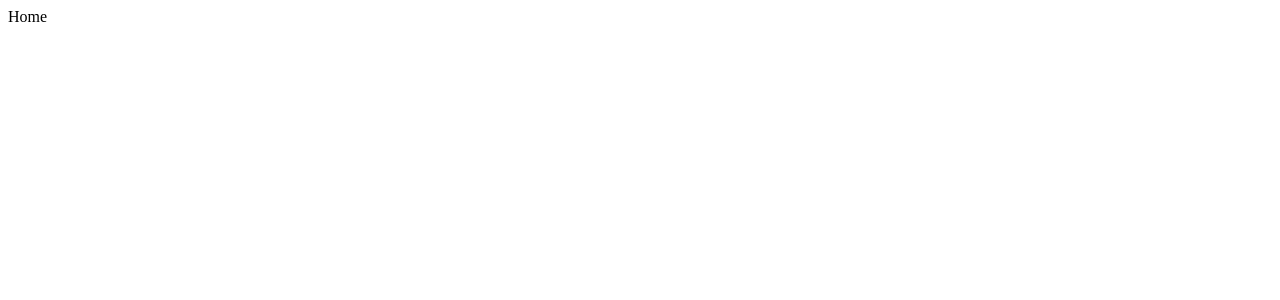
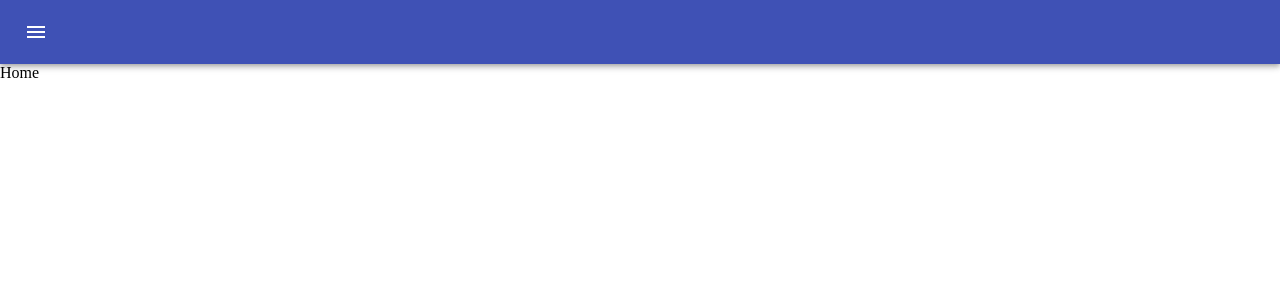
Before and after one commit to KanRMUTL/React-Jsonplaceholder, a React (Create React App) app: page / in a window 1280 px wide. Shown: the top 300 px of the page. Built offline with nearby package versions, Linux system fonts and the light colour scheme.

Commit message:
changed styled of layout

```diff
--- a/public/index.html
+++ b/public/index.html
@@ -24,6 +24,12 @@
       Learn how to configure a non-root public URL by running `npm run build`.
     -->
     <title>React App</title>
+    <style>
+      * {
+        margin: 0;
+        padding: 0;
+      }
+    </style>
   </head>
   <body>
     <noscript>You need to enable JavaScript to run this app.</noscript>
--- a/src/App.tsx
+++ b/src/App.tsx
@@ -4,11 +4,13 @@ import { BrowserRouter } from 'react-router-dom';
 import SwitchRoute from './route/SwitchRoute';
 import { DrawerProvider } from './components/useContext/DrawerContext';
 import Drawer from './components/Drawer';
+import AppBar from './components/AppBar';
 function App() {
   const [open, setOpen] = useState(false);
   return (
     <BrowserRouter>
       <DrawerProvider value={{ open, setOpen: setOpen }}>
+        <AppBar onClickMenu={() => setOpen(true)} />
         <Drawer />
         <Box height={100} display="flex">
           <SwitchRoute />
--- /dev/null
+++ b/src/components/AppBar.tsx
@@ -0,0 +1,23 @@
+import React from 'react';
+import { AppBar as AppBarMUI, Toolbar, IconButton, Box } from '@material-ui/core';
+import MenuIcon from '@material-ui/icons/Menu';
+
+interface Props {
+  onClickMenu: () => void;
+}
+
+const AppBar = ({ onClickMenu }: Props) => {
+  return (
+    <Box display="flex">
+      <AppBarMUI position="static">
+        <Toolbar>
+          <IconButton edge="start" color="inherit" onClick={onClickMenu}>
+            <MenuIcon />
+          </IconButton>
+        </Toolbar>
+      </AppBarMUI>
+    </Box>
+  );
+};
+
+export default AppBar;
--- a/src/components/CardWithContent.tsx
+++ b/src/components/CardWithContent.tsx
@@ -1,5 +1,6 @@
 import React from 'react';
-import { Card, CardHeader, CardContent, Avatar, Typography, CardActions } from '@material-ui/core';
+import { Card as CardMUI, CardHeader, CardContent, Avatar, Typography, CardActions } from '@material-ui/core';
+import styled from 'styled-components';
 
 interface Props {
   avatarChar: string | number;
@@ -7,6 +8,15 @@ interface Props {
   content: string;
   Action?: JSX.Element;
 }
+
+const Card = styled(CardMUI)`
+  min-height: 250px;
+  height: 100%;
+  display: flex;
+  flex-direction: column;
+  justify-content: space-between;
+`;
+
 function CardWithContent({ avatarChar, headerTitle, content, Action }: Props) {
   return (
     <Card>
--- a/src/components/Drawer.tsx
+++ b/src/components/Drawer.tsx
@@ -1,15 +1,16 @@
-import React, { useState, useContext } from 'react';
+import React, { useContext } from 'react';
 import { Drawer as DrawerMUI } from '@material-ui/core';
 import styled from 'styled-components';
 import ListItemLink from './ListItemLink';
 import { routes } from '../route/path';
 import DrawerContext from './useContext/DrawerContext';
 
+const MenuContainer = styled.div`
+  width: 250px;
+`;
+
 const Drawer = () => {
   const { open, setOpen } = useContext(DrawerContext);
-  const MenuContainer = styled.div`
-    width: 250px;
-  `;
 
   return (
     <DrawerMUI anchor="left" open={open} onClose={() => setOpen(false)}>
--- a/src/components/ListItemLink.tsx
+++ b/src/components/ListItemLink.tsx
@@ -1,5 +1,5 @@
 import React from 'react';
-import { List, ListItem, ListItemText, Typography } from '@material-ui/core';
+import { List, ListItem, ListItemText } from '@material-ui/core';
 import { Route } from '../route/path';
 import { Link } from 'react-router-dom';
 interface Props {
--- a/src/components/PostContainer.tsx
+++ b/src/components/PostContainer.tsx
@@ -1,16 +1,11 @@
 import React from 'react';
 import { usePost } from './hooks/usePost';
-import { Box } from '@material-ui/core';
 import PostList from './PostList';
 
 function Post() {
   const posts = usePost();
 
-  return (
-    <Box>
-      <PostList posts={posts} />
-    </Box>
-  );
+  return <PostList posts={posts} />;
 }
 
 export default Post;
--- a/src/components/PostList.tsx
+++ b/src/components/PostList.tsx
@@ -3,6 +3,7 @@ import { useRouteMatch, Link } from 'react-router-dom';
 import { Button, Grid } from '@material-ui/core';
 import Post from './hooks/usePost';
 import CardWithContent from './CardWithContent';
+import styled from 'styled-components';
 interface Props {
   posts: Post[];
 }
@@ -10,6 +11,17 @@ interface Props {
 interface ActionProps {
   postId: number;
 }
+
+const GridItem = styled(Grid)`
+  padding: 10px 10px;
+`;
+
+const GridContainer = styled(Grid)`
+  padding-top: 5px;
+  padding-bottom: 10px;
+  padding-left: 10px;
+  padding-right: 10px;
+`;
 
 function PostList({ posts }: Props) {
   const { url } = useRouteMatch();
@@ -20,20 +32,20 @@ function PostList({ posts }: Props) {
   );
 
   return (
-    <Grid container spacing={3}>
+    <GridContainer container>
       {posts.map((p) => {
         return (
-          <Grid item xs={12} sm={6} md={4}>
+          <GridItem item xs={12} sm={6} md={4} key={p.id}>
             <CardWithContent
               avatarChar={p.id}
               headerTitle={p.title}
               content={p.body}
               Action={<Action postId={p.id} />}
             />
-          </Grid>
+          </GridItem>
         );
       })}
-    </Grid>
+    </GridContainer>
   );
 }
 
--- a/src/components/useContext/DrawerContext.tsx
+++ b/src/components/useContext/DrawerContext.tsx
@@ -1,4 +1,4 @@
-import React, { createContext } from 'react';
+import { createContext } from 'react';
 
 const DrawerContext = createContext({
   open: false,
--- a/src/index.tsx
+++ b/src/index.tsx
@@ -4,9 +4,9 @@ import App from './App';
 import reportWebVitals from './reportWebVitals';
 
 ReactDOM.render(
-  <React.StrictMode>
+  <>
     <App />
-  </React.StrictMode>,
+  </>,
   document.getElementById('root'),
 );
 
```
